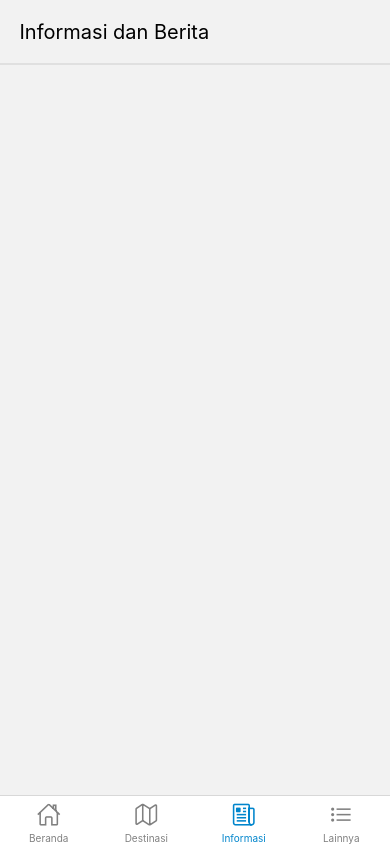
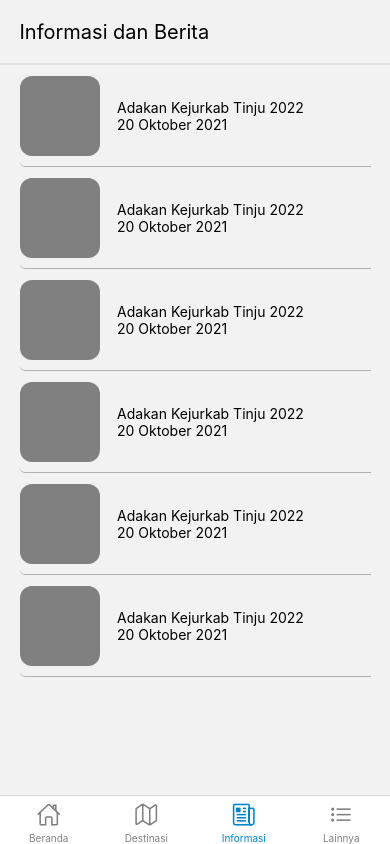
Before and after one commit to hamzahnr7/TugasLayouting, a React Native app: screen /Informasi in a window 390 px wide. Built offline with nearby package versions, Linux system fonts and the light colour scheme.

Commit message:
Finish Screen Destinasi, Informasi, dan Lainnya

```diff
--- a/src/screen/Beranda.js
+++ b/src/screen/Beranda.js
@@ -87,7 +87,9 @@ const Beranda = () => {
         <View style={{flex: 1}}>
           <View style={{backgroundColor: 'gray', marginHorizontal: '5%', paddingVertical: '10%', paddingHorizontal: '10%', borderRadius: 20}}>
             <Text style={[styles.h2, styles.textWhite, {marginBottom: 15}]}>Jagalah Kesehatan dan Keselamatan dari Virus Covid-19</Text>
-            <Text style={styles.textWhite}>Selengkapnya {'>'}</Text>
+            <TouchableOpacity>
+              <Text style={styles.textWhite}>Selengkapnya {'>'}</Text>
+            </TouchableOpacity>
           </View>
         </View>
         <View style={{flex: 1}}>
--- a/src/screen/Destinasi.js
+++ b/src/screen/Destinasi.js
@@ -40,6 +40,34 @@ export default function Destinasi() {
             </ScrollView>
           </SafeAreaView>
         </View>
+        <View style={{flex: 1}}>
+          <View style={styles.boxContainer}>
+            <View style={styles.boxItem}>
+              <Text style={{color: 'white'}}>Pantai Serdang</Text>
+            </View>
+            <View style={styles.boxItem}>
+              <Text style={{color: 'white'}}>Vihara Patung Dewi Kwan Im</Text>
+            </View>
+            <View style={styles.boxItem}>
+              <Text style={{color: 'white'}}>Replika SD Laskar Pelangi</Text>
+            </View>
+            <View style={styles.boxItem}>
+              <Text style={{color: 'white'}}>Pantai Nyiur Melambai</Text>
+            </View>
+            <View style={styles.boxItem}>
+              <Text style={{color: 'white'}}>Pantai Serdang</Text>
+            </View>
+            <View style={styles.boxItem}>
+              <Text style={{color: 'white'}}>Vihara Patung Dewi Kwan Im</Text>
+            </View>
+            <View style={styles.boxItem}>
+              <Text style={{color: 'white'}}>Replika SD Laskar Pelangi</Text>
+            </View>
+            <View style={styles.boxItem}>
+              <Text style={{color: 'white'}}>Pantai Nyiur Melambai</Text>
+            </View>
+          </View>
+        </View>
       </ScrollView>
     </SafeAreaView>
   )
@@ -53,4 +81,20 @@ const styles = StyleSheet.create({
     borderBottomWidth: 2,
     borderBottomColor: '#E0E0E0'
   },
+  boxContainer: {
+    flexDirection: 'row',
+    width: '100%',
+    flexWrap: 'wrap',
+    justifyContent: 'space-between',
+    padding: '5%'
+  },
+  boxItem: {
+    width: 175,
+    height: 175,
+    backgroundColor: 'gray',
+    borderRadius: 25,
+    padding: '5%',
+    justifyContent: 'flex-end',
+    marginVertical: '2%',
+  },
 })
--- a/src/screen/Informasi.js
+++ b/src/screen/Informasi.js
@@ -1,4 +1,4 @@
-import { View, Text, SafeAreaView, ScrollView } from 'react-native'
+import { View, Text, SafeAreaView, ScrollView, StyleSheet, TouchableOpacity } from 'react-native'
 import React from 'react'
 
 export default function Informasi() {
@@ -9,9 +9,74 @@ export default function Informasi() {
           <View style={{padding: '5%', borderBottomColor: '#E0E0E0', borderBottomWidth: 2}}>
             <Text style={{fontSize: 20}}>Informasi dan Berita</Text>
           </View>
+          <View style={{paddingHorizontal: '5%'}}>
+            <TouchableOpacity style={styles.newsContainer}>
+              <View style={styles.newsImage}></View>
+              <View style={styles.newsInfo}>
+                <Text style={styles.h2}>Adakan Kejurkab Tinju 2022</Text>
+                <Text>20 Oktober 2021</Text>
+              </View>
+            </TouchableOpacity>
+            <TouchableOpacity style={styles.newsContainer}>
+              <View style={styles.newsImage}></View>
+              <View style={styles.newsInfo}>
+                <Text style={styles.h2}>Adakan Kejurkab Tinju 2022</Text>
+                <Text>20 Oktober 2021</Text>
+              </View>
+            </TouchableOpacity>
+            <TouchableOpacity style={styles.newsContainer}>
+              <View style={styles.newsImage}></View>
+              <View style={styles.newsInfo}>
+                <Text style={styles.h2}>Adakan Kejurkab Tinju 2022</Text>
+                <Text>20 Oktober 2021</Text>
+              </View>
+            </TouchableOpacity>
+            <TouchableOpacity style={styles.newsContainer}>
+              <View style={styles.newsImage}></View>
+              <View style={styles.newsInfo}>
+                <Text style={styles.h2}>Adakan Kejurkab Tinju 2022</Text>
+                <Text>20 Oktober 2021</Text>
+              </View>
+            </TouchableOpacity>
+            <TouchableOpacity style={styles.newsContainer}>
+              <View style={styles.newsImage}></View>
+              <View style={styles.newsInfo}>
+                <Text style={styles.h2}>Adakan Kejurkab Tinju 2022</Text>
+                <Text>20 Oktober 2021</Text>
+              </View>
+            </TouchableOpacity>
+            <TouchableOpacity style={styles.newsContainer}>
+              <View style={styles.newsImage}></View>
+              <View style={styles.newsInfo}>
+                <Text style={styles.h2}>Adakan Kejurkab Tinju 2022</Text>
+                <Text>20 Oktober 2021</Text>
+              </View>
+            </TouchableOpacity>
+          </View>
         </View>
         <View></View>
       </ScrollView>
     </SafeAreaView>
   )
 }
+
+const styles = StyleSheet.create({
+  newsContainer : {
+    flexDirection: 'row',
+    paddingVertical: '3%',
+    borderBottomWidth: 1,
+    borderColor: '#afafaf',
+    borderBottomStartRadius: 5
+  },
+  newsImage: {
+    backgroundColor: 'gray',
+    width: 80,
+    height: 80,
+    borderRadius: 12
+  },
+  newsInfo: {
+    flex: 1,
+    marginHorizontal: '5%',
+    justifyContent: 'center'
+  },
+})
```
